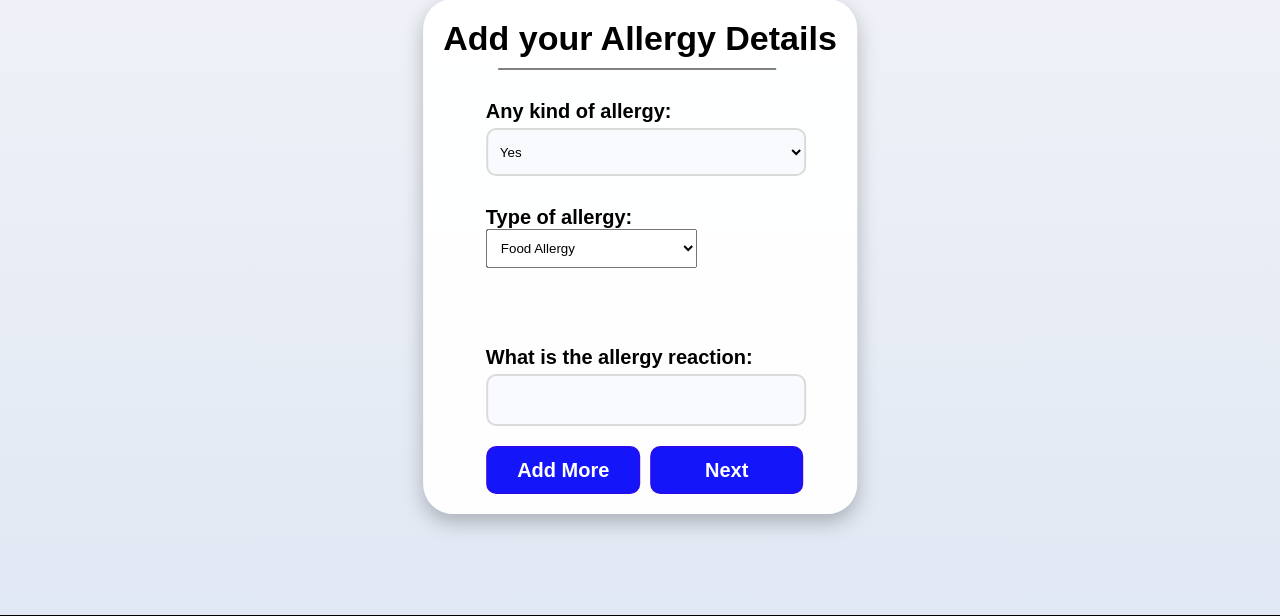
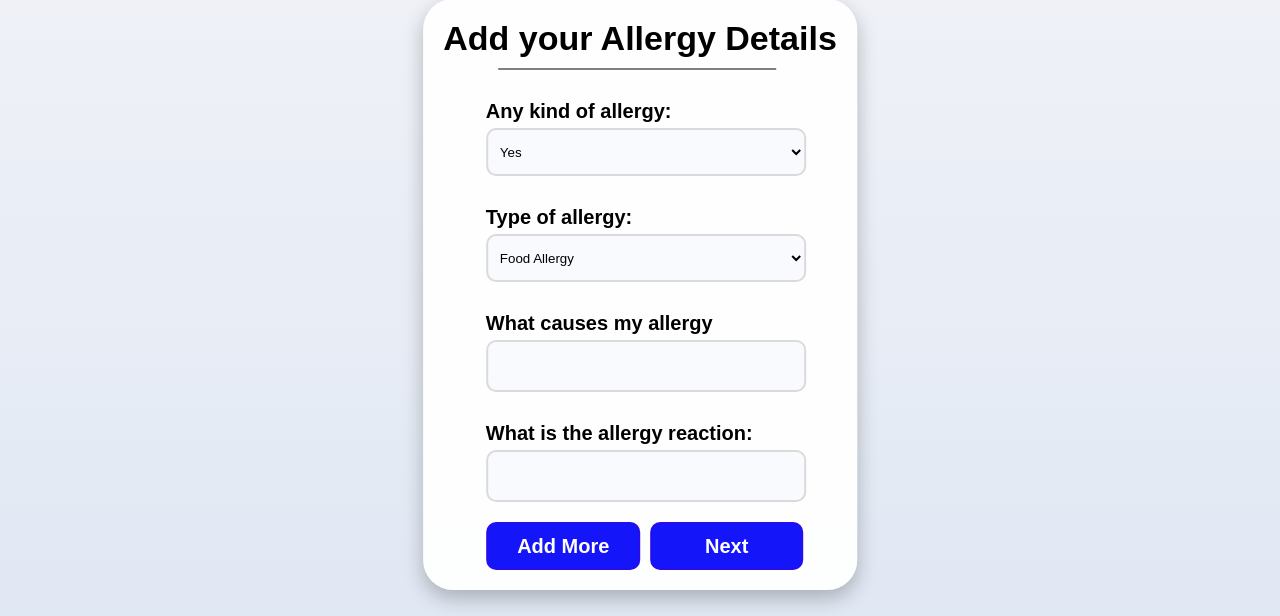
Before and after one commit to GAuravY19/PreDoc, a Flask app: template predoc_app/templates/allergy_details.html in a window 1280 px wide. Shown: the part 129-745 px from the top of the page. Run offline with Flask 3, Linux system fonts and the light colour scheme; tables that the repository leaves empty hold one stand-in row (values such as "Sample post"); the template is opened without the code that fills it: values that come from a table or form of the project are taken from there, most other values are stand-ins (such as "Sample title", 1, 10 or a date in 2020); some libraries are stand-ins or nearby versions; some web fonts are replaced.

Commit message:
Update in templates for new report

```diff
--- a/predoc_app/templates/allergy_details.html
+++ b/predoc_app/templates/allergy_details.html
@@ -28,30 +28,30 @@
             {{ form.allergy_type.label(class='form-header') }} <br>
 
             {% if form.allergy_type.errors %}
-                {{ form.allergy_type(class='form-checkbox') }}
+                {{ form.allergy_type(class='input') }}
                 <div class="invalid-feedback">
                     {% for error in form.allergy_type.errors %}
                         <p>{{ error }}</p>
                     {% endfor %}
                 </div>
             {% else %}
-                {{ form.allergy_type(class='form-checkbox') }}
+                {{ form.allergy_type(class='input') }}
             {% endif %}
 
         </div>
 
         <div class="form-content move-left">
-            {{ form.allergy_name.label(class='form-header') }} <br>
+            {{ form.allergy_triggers.label(class='form-header') }} <br>
 
-            {% if form.allergy_name.errors %}
-                {{ form.allergy_name(class='form-checkbox') }}
+            {% if form.allergy_triggers.errors %}
+                {{ form.allergy_triggers(class='input width-low') }}
                 <div class="invalid-feedback">
-                    {% for error in form.allergy_name.errors %}
+                    {% for error in form.allergy_triggers.errors %}
                         <p>{{ error }}</p>
                     {% endfor %}
                 </div>
             {% else %}
-                {{ form.allergy_name(class='form-checkbox') }}
+                {{ form.allergy_triggers(class='input width-low') }}
             {% endif %}
 
         </div>
--- a/predoc_app/templates/current_medication.html
+++ b/predoc_app/templates/current_medication.html
@@ -99,7 +99,7 @@
                     {% endfor %}
                 </div>
             {% else %}
-                {{ form.end_date(class='  input width-low') }}
+                {{ form.end_date(class='input width-low') }}
             {% endif %}
 
         </div>
--- a/predoc_app/templates/lifestyle_details.html
+++ b/predoc_app/templates/lifestyle_details.html
@@ -106,7 +106,7 @@
         </div>
 
         <div class="form-content">
-            {{form.submit(class='submit-button')}}
+            {{form.submit(class='submit-button-d')}}
         </div>
 
     </form>
--- a/predoc_app/templates/medical_history.html
+++ b/predoc_app/templates/medical_history.html
@@ -153,7 +153,7 @@
         </div>
 
         <div class="form-content">
-            {{form.submit(class='submit-button')}}
+            {{form.submit(class='submit-button-d')}}
         </div>
 
     </form>
--- a/predoc_app/templates/personal_details.html
+++ b/predoc_app/templates/personal_details.html
@@ -154,7 +154,7 @@
         </div>
 
         <div class="form-content">
-            {{form.submit(class='submit-button')}}
+            {{form.submit(class='submit-button-d')}}
         </div>
 
     </form>
```
